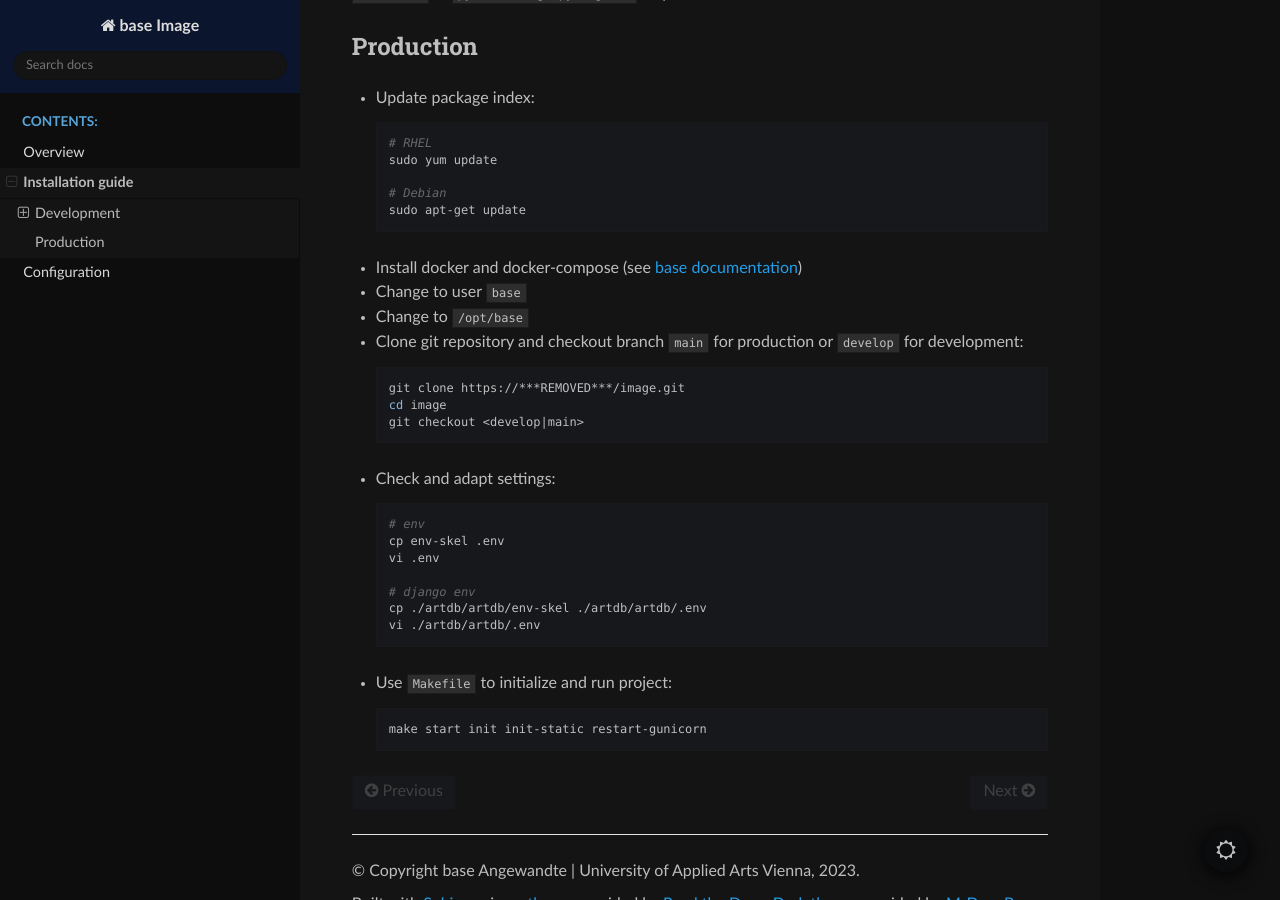
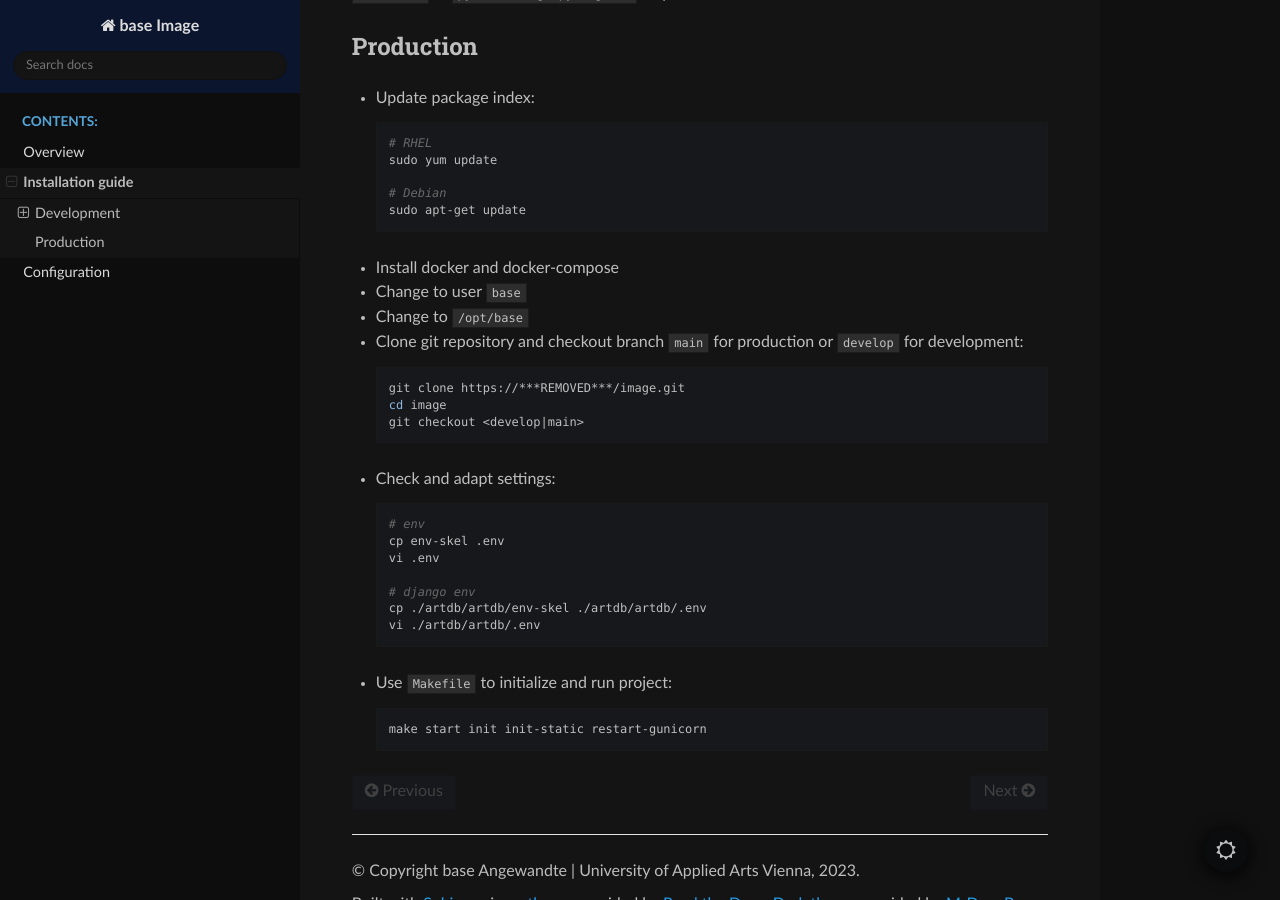
Before and after one commit to base-angewandte/image-backend, a Sphinx documentation site: the page built from docs/install.md, in a window 1280 px wide and 900 px high, scrolled down 2581 px. Built offline with Sphinx 7.4.7 and the Read the Docs theme 2.0.0, drawn with Linux system fonts in a browser that asks for light colours.

Commit message:
docs: remove deprecated link

````diff
--- a/docs/install.md
+++ b/docs/install.md
@@ -148,7 +148,6 @@ or `python manage.py migrate` steps above
   ```
 
 - Install docker and docker-compose
-  (see [base documentation](https://***REMOVED***/documentation/base/server.html#docker))
 
 - Change to user `base`
 
````
